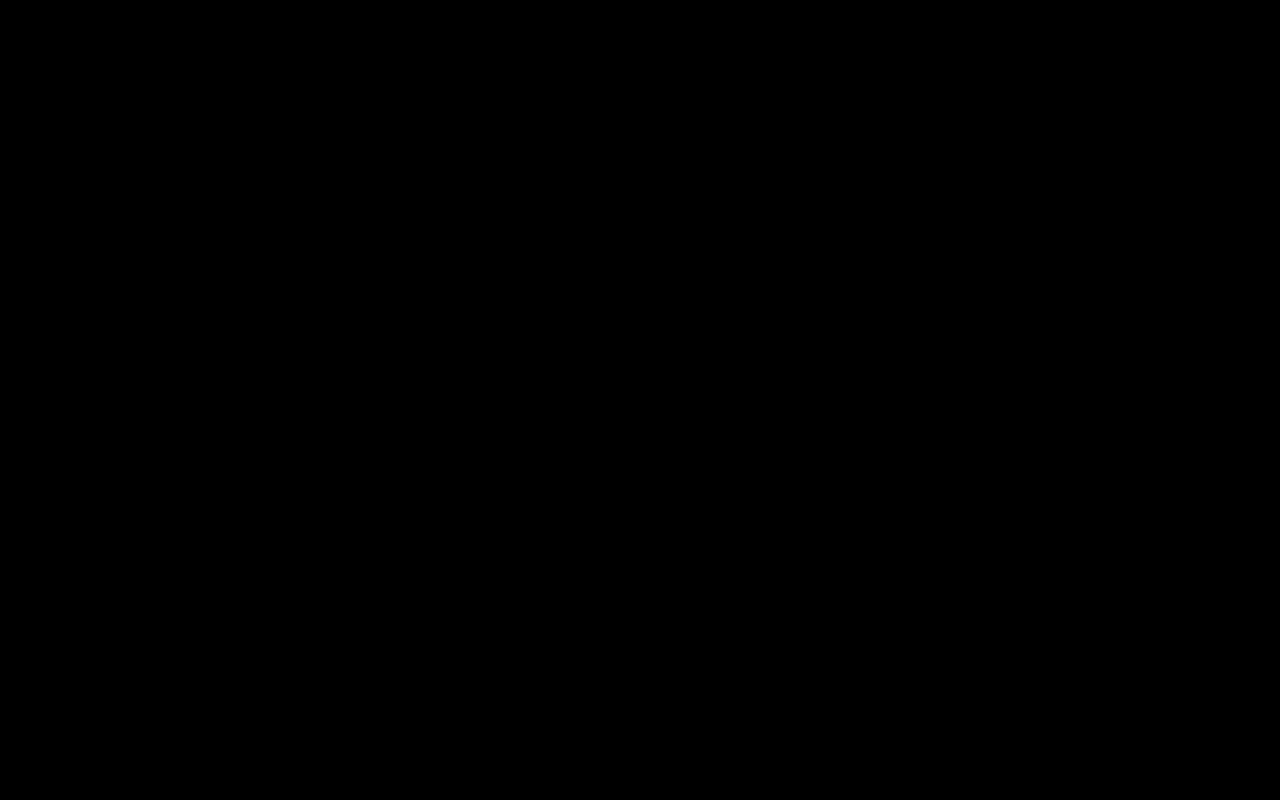
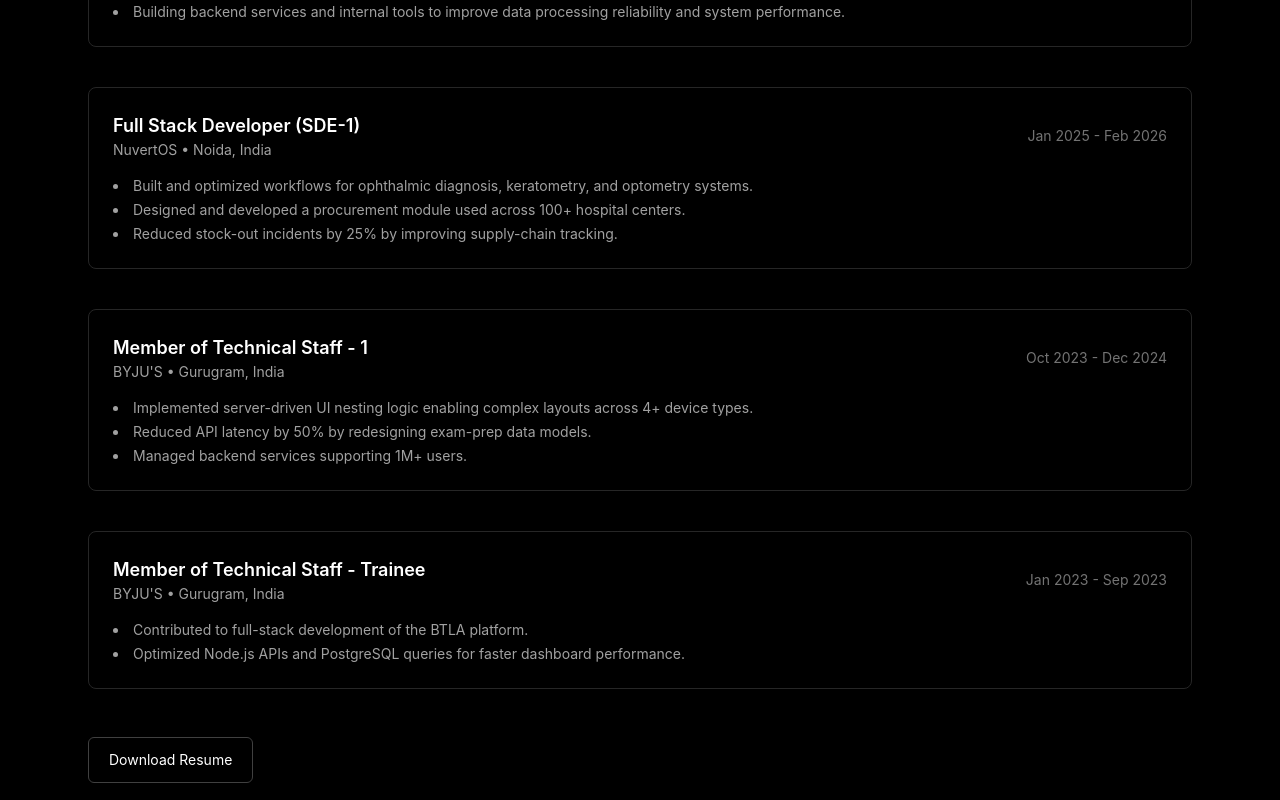
Before and after one commit to Garg-Shashwat/Garg-Shashwat.github.io, a React (Vite) app: page / in a window 1280 px wide. Shown: the part 2580-3380 px from the top of the page. Before the commit the page ends 2534 px from the top, so only its background shows below. Built offline with nearby package versions, Linux system fonts and the light colour scheme.

Commit message:
feat: experience and config

```diff
--- a/src/App.tsx
+++ b/src/App.tsx
@@ -2,6 +2,7 @@
 import Navbar from "@/components/Navbar";
 import ScrollProgress from "@/components/ScrollProgress";
 import Description from "@/sections/Description";
+import Experience from "@/sections/Experience";
 import Projects from "@/sections/Projects";
 import TechStack from "@/sections/TechStack";
 
@@ -13,6 +14,7 @@
       <Description />
       <Projects />
       <TechStack />
+      <Experience />
 
       <Footer />
     </main>
--- a/src/components/Footer.tsx
+++ b/src/components/Footer.tsx
@@ -1,5 +1,7 @@
 import { FaGithub, FaLinkedin } from "react-icons/fa";
 import { MdEmail } from "react-icons/md";
+
+import { siteConfig } from "@/config/config";
 
 export default function Footer() {
   return (
@@ -12,7 +14,7 @@
 
         <div className="flex items-center gap-3">
           <a
-            href="mailto:gargshashwat007@email.com"
+            href={"mailto:" + siteConfig.links.email}
             title="Email"
             className="flex items-center justify-center w-9 h-9 rounded-md border border-neutral-800 text-neutral-400 hover:text-white hover:border-neutral-600 hover:bg-neutral-900 transition"
           >
@@ -20,7 +22,7 @@
           </a>
 
           <a
-            href="https://github.com/Garg-Shashwat"
+            href={siteConfig.links.github}
             target="_blank"
             rel="noopener noreferrer"
             title="GitHub"
@@ -30,7 +32,7 @@
           </a>
 
           <a
-            href="https://www.linkedin.com/in/g-shashwat/"
+            href={siteConfig.links.linkedin}
             target="_blank"
             rel="noopener noreferrer"
             title="LinkedIn"
--- a/src/components/ProjectCard.tsx
+++ b/src/components/ProjectCard.tsx
@@ -2,6 +2,7 @@
 import { FaGithub } from "react-icons/fa";
 import { FiExternalLink } from "react-icons/fi";
 
+import { siteConfig } from "@/config/config";
 import type { Project } from "@/types/project";
 
 export default function ProjectCard({
@@ -29,7 +30,7 @@
         <div className="flex gap-2">
           {github && (
             <a
-              href={github}
+              href={siteConfig.links.github + github}
               target="_blank"
               rel="noopener noreferrer"
               title="GitHub"
--- /dev/null
+++ b/src/config/config.ts
@@ -0,0 +1,9 @@
+export const siteConfig = {
+  links: {
+    github: "https://github.com/Garg-Shashwat/",
+    linkedin: "https://www.linkedin.com/in/g-shashwat/",
+    email: "gargshashwat007@email.com",
+    resume:
+      "https://drive.google.com/file/d/1kIwdAB79ksV1AFV3yt741mNMTVXgCBHb/view",
+  },
+};
--- /dev/null
+++ b/src/data/experience.ts
@@ -0,0 +1,52 @@
+export type Experience = {
+  company: string;
+  role: string;
+  location?: string;
+  period: string;
+  highlights: string[];
+};
+
+export const experience: Experience[] = [
+  {
+    company: "Nielsen",
+    role: "Member of Technical Staff - 2",
+    location: "Gurugram, India",
+    period: "Mar 2026 - Present",
+    highlights: [
+      "Working on large-scale data and analytics systems powering media measurement platforms.",
+      "Building backend services and internal tools to improve data processing reliability and system performance.",
+    ],
+  },
+  {
+    company: "NuvertOS",
+    role: "Full Stack Developer (SDE-1)",
+    location: "Noida, India",
+    period: "Jan 2025 - Feb 2026",
+    highlights: [
+      "Built and optimized workflows for ophthalmic diagnosis, keratometry, and optometry systems.",
+      "Designed and developed a procurement module used across 100+ hospital centers.",
+      "Reduced stock-out incidents by 25% by improving supply-chain tracking.",
+    ],
+  },
+  {
+    company: "BYJU'S",
+    role: "Member of Technical Staff - 1",
+    location: "Gurugram, India",
+    period: "Oct 2023 - Dec 2024",
+    highlights: [
+      "Implemented server-driven UI nesting logic enabling complex layouts across 4+ device types.",
+      "Reduced API latency by 50% by redesigning exam-prep data models.",
+      "Managed backend services supporting 1M+ users.",
+    ],
+  },
+  {
+    company: "BYJU'S",
+    role: "Member of Technical Staff - Trainee",
+    location: "Gurugram, India",
+    period: "Jan 2023 - Sep 2023",
+    highlights: [
+      "Contributed to full-stack development of the BTLA platform.",
+      "Optimized Node.js APIs and PostgreSQL queries for faster dashboard performance.",
+    ],
+  },
+];
--- a/src/data/projects.ts
+++ b/src/data/projects.ts
@@ -7,7 +7,7 @@
     title: "Go User Authentication",
     description:
       "JWT-based authentication microservice supporting signup, login, token refresh and revocation.",
-    github: "https://github.com/Garg-Shashwat/Go-User-Authentication",
+    github: "Go-User-Authentication",
 
     tech: [tech.go, tech.postgres, tech.docker],
 
@@ -23,7 +23,7 @@
     title: "Express Compounds Display",
     description:
       "Full-stack chemical compound database with Express API, Angular frontend and MySQL backend.",
-    github: "https://github.com/Garg-Shashwat/Express-Compounds-Display",
+    github: "Express-Compounds-Display",
 
     tech: [tech.angular, tech.express, tech.mysql, tech.docker],
 
@@ -39,7 +39,7 @@
     title: "RL Snake Agent",
     description:
       "Reinforcement learning environment where two snake agents compete for food and survival.",
-    github: "https://github.com/Garg-Shashwat/RL-snake-agent",
+    github: "RL-snake-agent",
 
     tech: [tech.python],
 
@@ -55,7 +55,7 @@
     title: "Developer Portfolio",
     description:
       "Personal portfolio website built with React, Vite, Tailwind and Framer Motion.",
-    github: "https://github.com/Garg-Shashwat/Garg-Shashwat.github.io",
+    github: "Garg-Shashwat.github.io",
 
     tech: [tech.react, tech.typescript],
 
--- a/src/sections/Description.tsx
+++ b/src/sections/Description.tsx
@@ -1,6 +1,8 @@
 import { motion } from "framer-motion";
 import { FaGithub, FaLinkedin } from "react-icons/fa";
 import { MdEmail } from "react-icons/md";
+
+import { siteConfig } from "@/config/config";
 
 const fadeUp = {
   initial: { opacity: 0, y: 20 },
@@ -58,7 +60,7 @@
             </a>
 
             <a
-              href="https://github.com/Garg-Shashwat"
+              href={siteConfig.links.github}
               target="_blank"
               rel="noopener noreferrer"
               className="px-5 py-3 border border-neutral-700 rounded-md text-sm flex items-center gap-2 hover:border-neutral-500 transition"
@@ -68,7 +70,7 @@
             </a>
 
             <a
-              href="https://www.linkedin.com/in/g-shashwat/"
+              href={siteConfig.links.linkedin}
               target="_blank"
               rel="noopener noreferrer"
               className="px-5 py-3 border border-neutral-700 rounded-md text-sm flex items-center gap-2 hover:border-neutral-500 transition"
@@ -78,7 +80,7 @@
             </a>
 
             <a
-              href="mailto:gargshashwat007@email.com"
+              href={"mailto:" + siteConfig.links.email}
               className="px-5 py-3 border border-neutral-700 rounded-md text-sm flex items-center gap-2 hover:border-neutral-500 transition"
             >
               <MdEmail size={16} />
--- /dev/null
+++ b/src/sections/Experience.tsx
@@ -0,0 +1,49 @@
+import { siteConfig } from "@/config/config";
+import { experience } from "@/data/experience";
+
+export default function Experience() {
+  return (
+    <section id="experience" className="py-28 scroll-mt-24">
+      <div className="max-w-6xl mx-auto px-6">
+        <h2 className="text-3xl font-bold mb-12">Experience</h2>
+
+        <div className="space-y-10">
+          {experience.map((job) => (
+            <div
+              key={job.company + job.period}
+              className="border border-neutral-800 rounded-lg p-6"
+            >
+              <div className="flex flex-col md:flex-row md:items-center md:justify-between gap-2">
+                <div>
+                  <h3 className="text-lg font-semibold">{job.role}</h3>
+                  <p className="text-neutral-400 text-sm">
+                    {job.company} {job.location && `• ${job.location}`}
+                  </p>
+                </div>
+
+                <span className="text-sm text-neutral-500">{job.period}</span>
+              </div>
+
+              <ul className="mt-4 text-sm text-neutral-400 list-disc list-inside space-y-1">
+                {job.highlights.map((h) => (
+                  <li key={h}>{h}</li>
+                ))}
+              </ul>
+            </div>
+          ))}
+        </div>
+
+        <div className="mt-12">
+          <a
+            href={siteConfig.links.resume}
+            target="_blank"
+            rel="noopener noreferrer"
+            className="inline-block px-5 py-3 border border-neutral-700 rounded-md text-sm hover:border-neutral-500 transition"
+          >
+            Download Resume
+          </a>
+        </div>
+      </div>
+    </section>
+  );
+}
```
